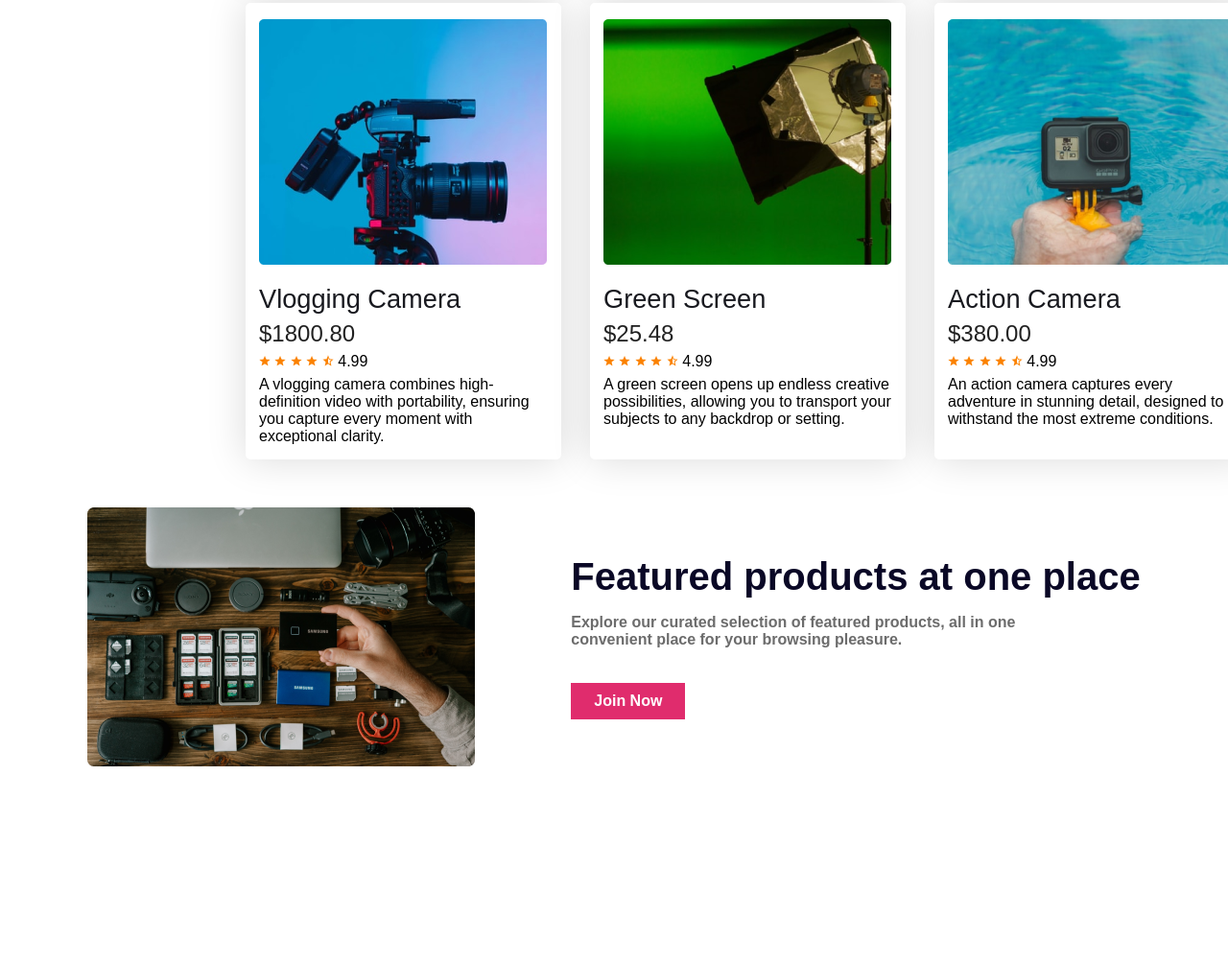
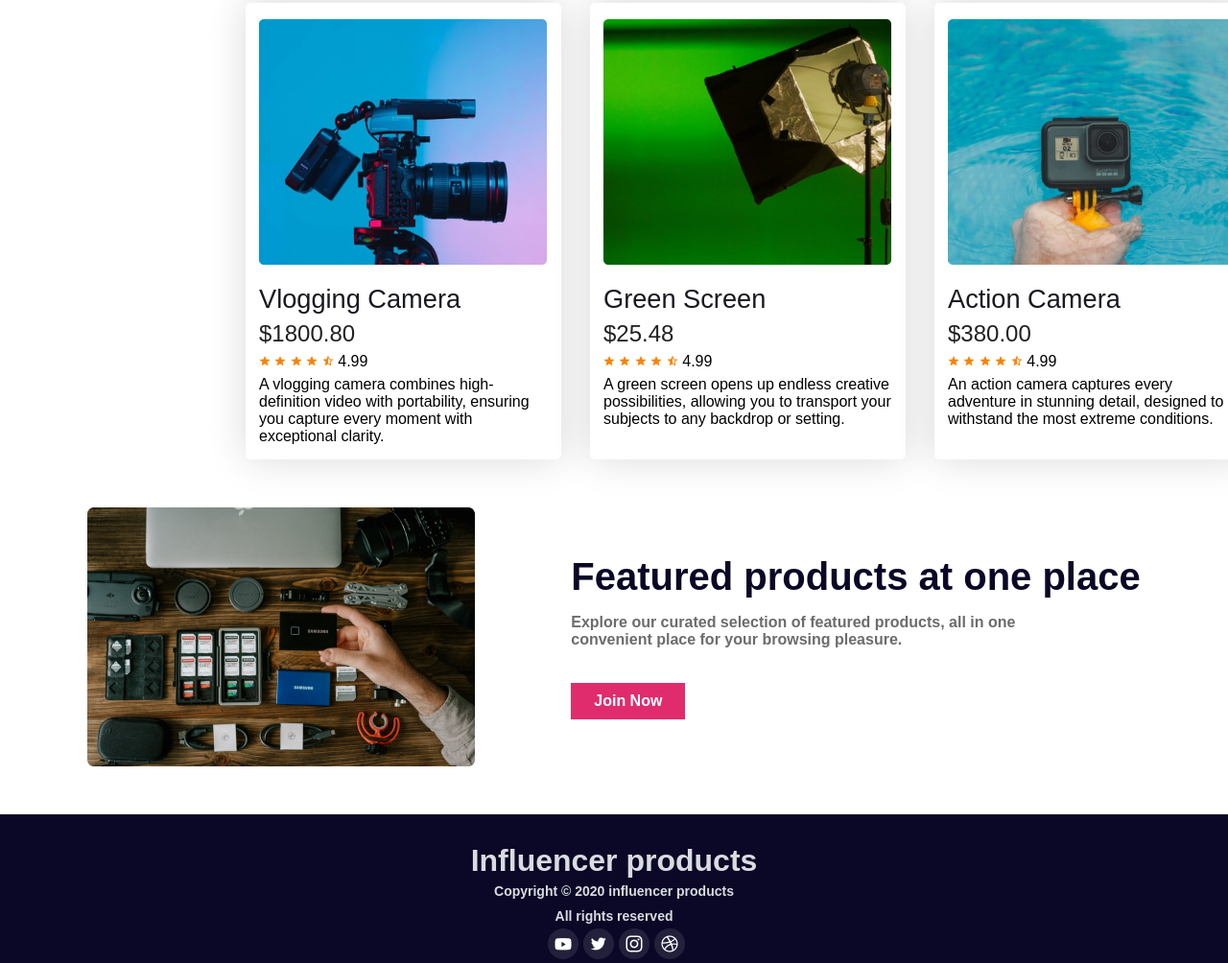
Before and after one commit to SobhanMridha/Gadgets---Lifestyle-webpage, a plain HTML site: page index.html in a window 1280 px wide. Shown: the part 1820-2824 px from the top of the page at 96% size. Before the commit the page ends 2669 px from the top, so only its background shows below. Drawn offline with Linux system fonts and the light colour scheme; a web font is replaced by a local one.

Commit message:
footer section 2nd part done

```diff
--- a/index.html
+++ b/index.html
@@ -249,6 +249,22 @@
             <button>Join Now</button>
           </div>
         </div>
+        <div class="copy-right-container">
+          <h3>Influencer products</h3>
+          <p>Copyright © 2020 influencer products</p>
+          <p>All rights reserved</p>
+          <div class="media">
+            <a href="https://www.youtube.com/" target="_blank"
+              ><img src="logos/Youtube.png" alt="" /></a
+            ><a href="https://x.com/?lang=en" target="_blank"
+              ><img src="logos/Twitter.png" alt="" /></a
+            ><a href="https://www.instagram.com/" target="_blank"
+              ><img src="logos/Instagram.png" alt="" /></a
+            ><a href="https://dribbble.com/" target="_blank"
+              ><img src="logos/Dribbble.png" alt=""
+            /></a>
+          </div>
+        </div>
       </section>
       <!-- footer section end  -->
     </footer>
--- a/style.css
+++ b/style.css
@@ -195,6 +195,32 @@ body {
   color: black;
 }
 
+/* copy right section  */
+
+.copy-right-container {
+  text-align: center;
+  background-color: #0A0826;
+}
+
+.copy-right-container h3 {
+  color: #d9dbe1;
+  font-size: 2rem;
+  font-style: 700;
+  padding-top: 30px;
+}
+
+.copy-right-container p {
+  color: #d9dbe1;
+  font-size: 14px;
+  font-weight: 700;
+  padding-top: 5px;
+  padding-bottom: 5px;
+}
+
+.media img{
+  margin-left: 5px;
+}
+
 /* Responsive section  */
 
 @media screen and (max-width: 576px) {
@@ -295,5 +321,4 @@ body {
   .footer-des p {
     width: 100%;
   }
-
 }
```
Also changed, not shown: logos/Dribbble.png (added), logos/Instagram.png (added), logos/Twitter.png (added), logos/Youtube.png (added).
